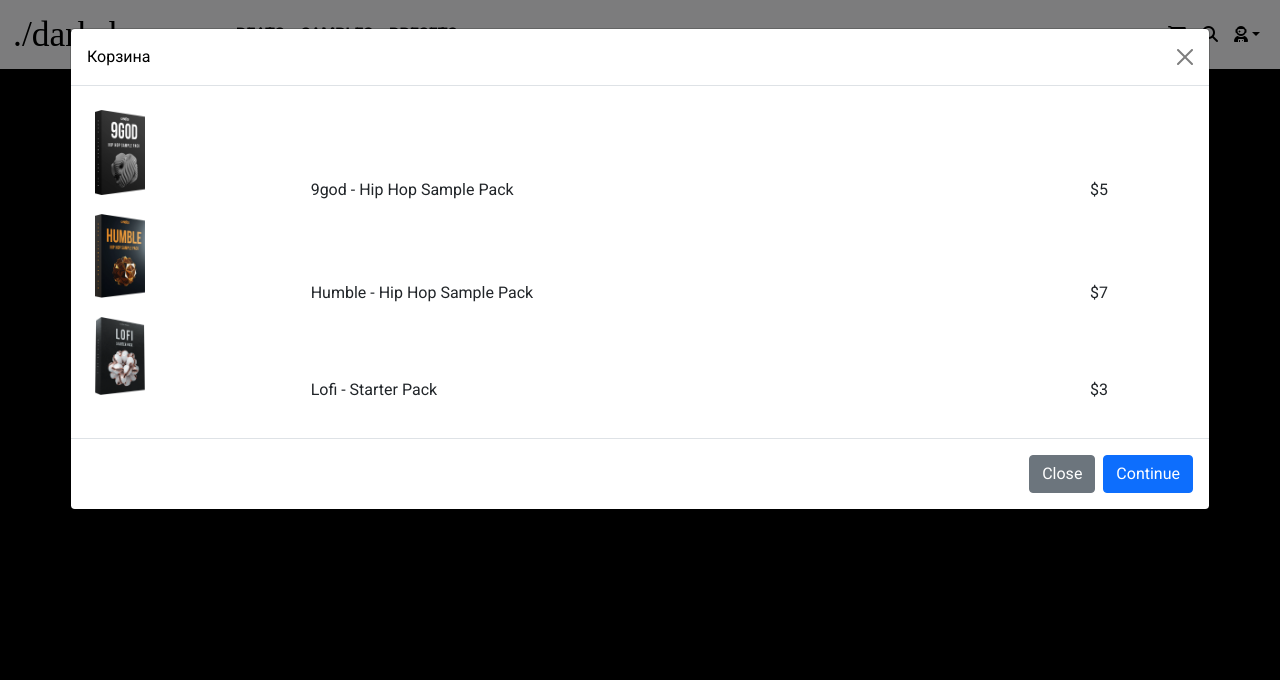
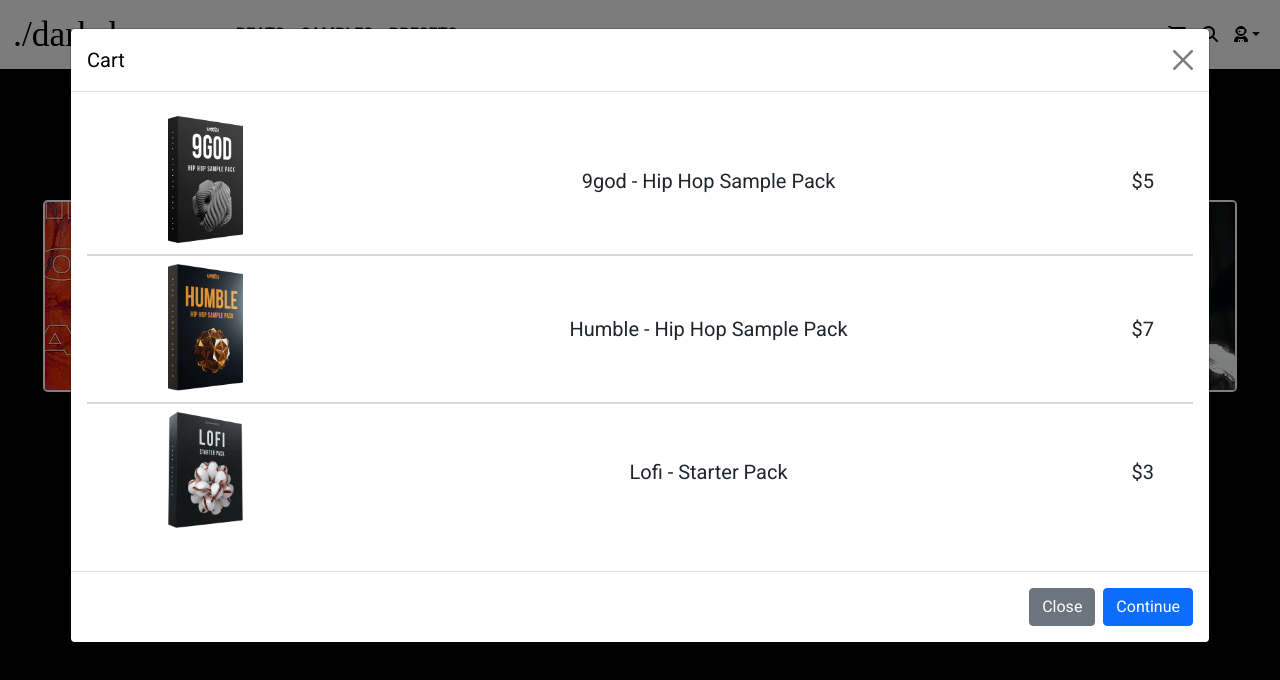
Before and after one commit to darkcolourspectrum/MyNewLanding, a plain HTML site: page products.html in a window 1280 px wide. Both pictures are taken after a click on the link 1176 px from the left and 34 px from the top of the page. Drawn offline with nearby package versions, Linux system fonts and the light colour scheme.

Commit message:
upd beats page

```diff
--- a/products.css
+++ b/products.css
@@ -19,8 +19,6 @@ a {
     color: #000;
 }
 
-
-/*header*/
 
 .navbar-light .navbar-nav .nav-link {
     color: #000;
@@ -48,25 +46,22 @@ a {
 }
 
 .modal-content {
+    font-size: 20px;
     color:#000;
 }
 
-/*header*/
-
-
-
-
-
-/* body */
-
-.table img {
-    width: 50px;
-    height: auto;
+.modal-body img {
+    max-width: 75px;
 }
 
 
-/* body */
+.custom-table tr{
+    border-bottom: 2px solid #ddd8d8;
+}
 
+.custom-table tr:last-child {
+    border-bottom: none;
+}
 
 .container-fluid {
     font-family: "Roboto", sans-serif;
@@ -76,3 +71,33 @@ a {
 .logo {
     width: 200px;
 }
+
+.header-span {
+    font-family: "Open-sans", sans-serif;
+    font-size: 30px;
+}
+
+.header-span-div {
+    margin-top: 2%;
+}
+
+
+.first-screen .header-span-div {
+    display: flex;
+    justify-content: center;
+}
+
+
+.preview-row div {
+    display: flex;
+    justify-content: center;
+    margin-top: 20px;
+}
+
+.cover {
+    border: 2px solid #fff;
+}
+.cover:hover{
+    transition: all 0.5s;
+    scale: 1.1;
+}
--- a/products.html
+++ b/products.html
@@ -52,28 +52,28 @@
                         <div class="modal-dialog modal-xl">
                           <div class="modal-content">
                             <div class="modal-header">
-                              <h5 class="modal-title" id="exampleModalLabel">Корзина</h5>
+                              <h5 class="modal-title" id="exampleModalLabel">Cart</h5>
                               <button type="button" class="btn-close" data-bs-dismiss="modal" aria-label="Close"></button>
                             </div>
                             <div class="modal-body">
 
 
-                                <table class="table">
+                                <table class="table custom-table">
                                     <tbody>
                                       <tr>
-                                        <td><img src="Assets/9god-box.webp" alt="9god-box"></td>
-                                        <td>9god - Hip Hop Sample Pack</td>
-                                        <td>$5</td>
+                                        <td class="text-center align-middle"><img src="Assets/9god-box.webp" alt="9god-box"></td>
+                                        <td class="text-center align-middle">9god - Hip Hop Sample Pack</td>
+                                        <td class="text-center align-middle">$5</td>
                                       </tr>
                                       <tr>
-                                        <td><img src="Assets/Humble-box.webp" alt="Humble-box"></td>
-                                        <td>Humble - Hip Hop Sample Pack</td>
-                                        <td>$7</td>
+                                        <td class="text-center align-middle"><img src="Assets/Humble-box.webp" alt="Humble-box"></td>
+                                        <td class="text-center align-middle">Humble - Hip Hop Sample Pack</td>
+                                        <td class="text-center align-middle">$7</td>
                                       </tr>
                                       <tr>
-                                        <td><img src="Assets/Lofi-box.webp" alt="Lofi-box"></td>
-                                        <td>Lofi - Starter Pack</td>
-                                        <td>$3</td>
+                                        <td class="text-center align-middle"><img src="Assets/Lofi-box.webp" alt="Lofi-box"></td>
+                                        <td class="text-center align-middle">Lofi - Starter Pack</td>
+                                        <td class="text-center align-middle">$3</td>
                                       </tr>
                                     </tbody>
                                   </table>
@@ -105,6 +105,33 @@
         </div>
       </nav>
 
+      <section class="container-fluid first-screen">
+            <div class="row">
+                <div class="col header-span-div">
+                    <span class="header-span"> On this page you can view and buy rights to my beats </span>
+                </div>
+            </div>
+
+            <div class="row">
+                <div class="col-12 header-span-div">
+                    <span class="header-span"> Top beats: </span>
+                </div>
+            </div>
+
+            <div class="row preview-row">
+                <div class="col-4 preview-img-div">
+                    <img src="Assets/hard-trap-beat.webp" alt="Cover" class="img-fluid cover rounded-3">
+                </div>
+                <div class="col-4 preview-img-div">
+                    <img src="Assets/BD type beat.webp" alt="Cover" class="img-fluid cover rounded-3">
+                </div>
+                <div class="col-4 preview-img-div">
+                    <img src="Assets/loqiemean hard trap rype beat.webp" alt="Cover" class="img-fluid cover rounded-3">
+                </div>
+            </div>
+
+      </section>
+
 
 </body>
 </html>
```
Also changed, not shown: Assets/BD type beat.webp (added), Assets/hard-trap-beat.webp (added), Assets/loqiemean hard trap rype beat.webp (added).
